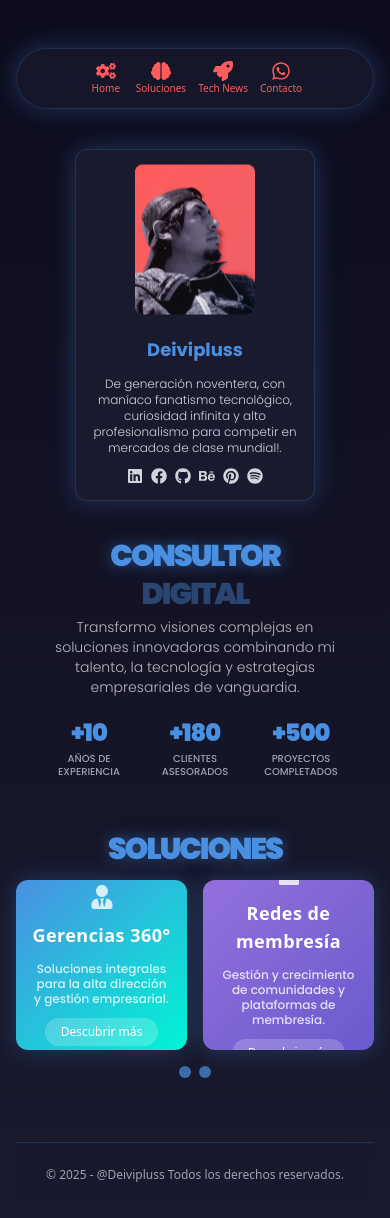
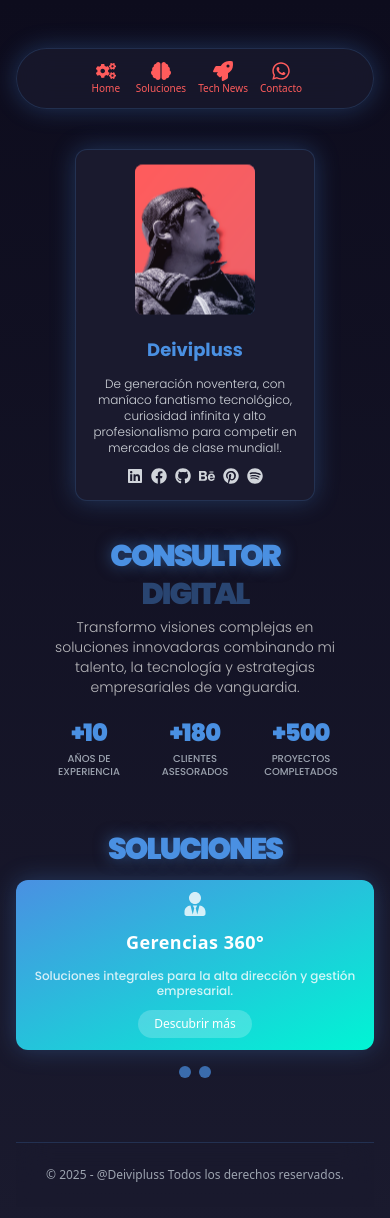
Before and after one commit to deivipluss/landing, a Next.js app: page / in a window 390 px wide. Shown: the top 1218 px of the page. Built offline with nearby package versions, Linux system fonts and the light colour scheme.

Commit message:
fix: slider responsivo, 2 tarjetas por slide en desktop y 1 en móvil

```diff
--- a/app/page.tsx
+++ b/app/page.tsx
@@ -34,7 +34,29 @@ const serviceCards = [
 
 const ServiceSlider: React.FC = () => {
   const [slide, setSlide] = useSliderState(0);
-  const totalSlides = Math.ceil(serviceCards.length / 2);
+  const [cardsPerSlide, setCardsPerSlide] = useState(2);
+  const isFirstRender = useRef(true);
+
+  useEffect(() => {
+    // Responsive: 2 cards per slide in desktop, 1 in mobile
+    const updateCardsPerSlide = () => {
+      setCardsPerSlide(window.innerWidth >= 1024 ? 2 : 1);
+    };
+    updateCardsPerSlide();
+    window.addEventListener('resize', updateCardsPerSlide);
+    return () => window.removeEventListener('resize', updateCardsPerSlide);
+  }, []);
+
+  // Ajustar slide si cambia cardsPerSlide y el slide actual queda fuera de rango
+  useEffect(() => {
+    if (!isFirstRender.current) {
+      setSlide(0);
+    } else {
+      isFirstRender.current = false;
+    }
+  }, [cardsPerSlide]);
+
+  const totalSlides = Math.ceil(serviceCards.length / cardsPerSlide);
 
   const handlePrev = () => setSlide((prev) => (prev === 0 ? totalSlides - 1 : prev - 1));
   const handleNext = () => setSlide((prev) => (prev === totalSlides - 1 ? 0 : prev + 1));
@@ -42,12 +64,12 @@ const ServiceSlider: React.FC = () => {
   return (
     <div className="relative w-full">
       <div className="flex flex-row gap-4 sm:gap-6 transition-transform duration-500" style={{transform: `translateX(-${slide * 100}%)`}}>
-        {[0, 1].map((offset) => {
-          const idx = slide * 2 + offset;
+        {Array.from({ length: cardsPerSlide }).map((_, offset) => {
+          const idx = slide * cardsPerSlide + offset;
           const card = serviceCards[idx];
           if (!card) return null;
           return (
-            <Link href={card.href} className="w-1/2" key={card.title}>
+            <Link href={card.href} className={cardsPerSlide === 2 ? "w-1/2" : "w-full"} key={card.title}>
               <motion.div
                 whileHover={{ scale: 1.03 }}
                 className={`bg-gradient-to-br ${card.color} text-white p-4 sm:p-5 rounded-xl relative shadow-glow h-[170px] sm:h-[190px] flex items-center justify-center w-full overflow-hidden`}
```
